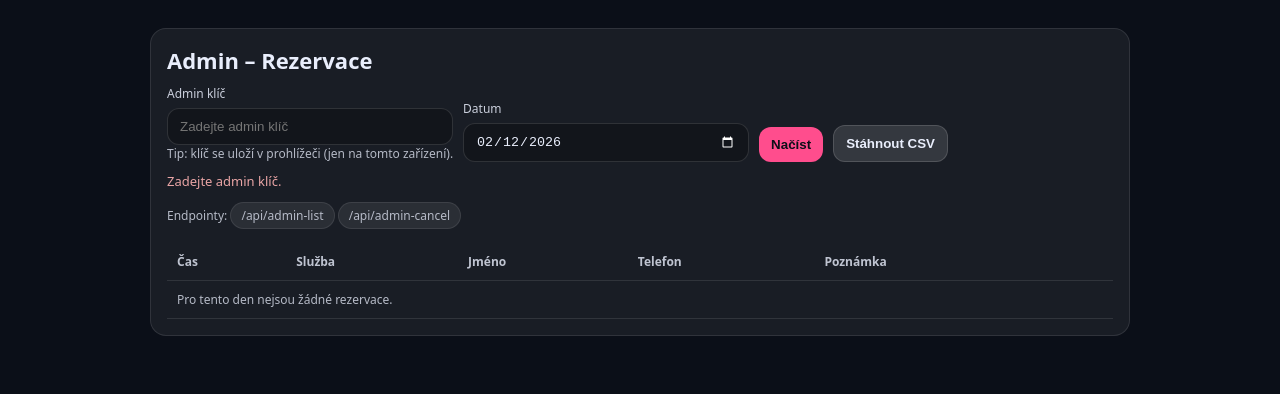
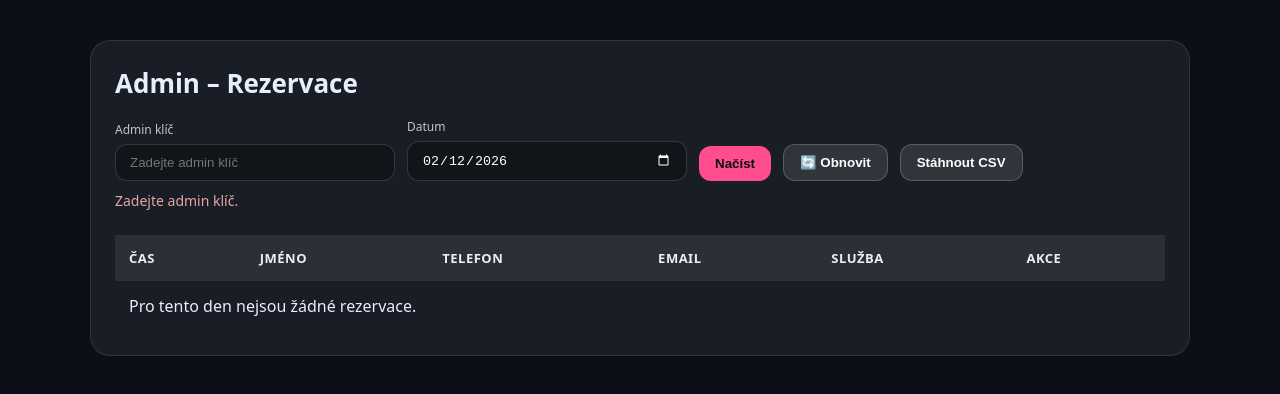
Before and after one commit to nadoprotestit-bit/web, a website: page admin.html in a window 1280 px wide. Drawn offline with Linux system fonts and the light colour scheme.

Commit message:
Refactor admin.html for improved layout and styling

```diff
--- a/admin.html
+++ b/admin.html
@@ -1,91 +1,200 @@
 <!doctype html>
 <html lang="cs">
 <head>
-  <meta charset="utf-8" />
-  <meta name="viewport" content="width=device-width,initial-scale=1" />
+<meta charset="utf-8">
+<meta name="viewport" content="width=device-width, initial-scale=1">
 <title>Body Balance – Admin</title>
+
 <style>
 :root { color-scheme: dark; }
-    body { margin:0; font-family: system-ui, -apple-system, Segoe UI, Roboto, Arial; background:#0b0f18; color:#e9eefc; }
-    .wrap { max-width: 980px; margin: 28px auto; padding: 0 14px; }
-    .card { background: rgba(255,255,255,.06); border: 1px solid rgba(255,255,255,.10); border-radius: 16px; padding: 16px; }
-    h1 { margin: 0 0 10px; font-size: 22px; }
-    .row { display:flex; gap:10px; flex-wrap: wrap; align-items: end; }
-    label { display:block; font-size: 12px; opacity:.85; margin: 0 0 6px; }
-    input { width: 260px; max-width: 100%; padding: 10px 12px; border-radius: 12px; border: 1px solid rgba(255,255,255,.12); background: rgba(0,0,0,.25); color:#e9eefc; }
-    button { padding: 10px 12px; border-radius: 12px; border: 0; cursor:pointer; font-weight: 700; }
-    .btn { background: #ff4d8d; color: #0b0f18; }
-    .btn2 { background: rgba(255,255,255,.12); color:#e9eefc; border: 1px solid rgba(255,255,255,.14); }
-    table { width:100%; border-collapse: collapse; margin-top: 14px; }
-    th, td { text-align:left; padding: 10px; border-bottom: 1px solid rgba(255,255,255,.10); font-size: 14px; vertical-align: top; }
-    th { font-size: 12px; opacity:.8; }
-    .muted { opacity:.75; font-size: 12px; }
-    .danger { background: rgba(255,80,80,.15); border: 1px solid rgba(255,80,80,.25); color:#ffd2d2; }
-    .toast { margin-top: 10px; font-size: 13px; opacity:.9; }
-    .pill { display:inline-block; padding: 4px 10px; border-radius: 999px; background: rgba(255,255,255,.10); border: 1px solid rgba(255,255,255,.12); font-size: 12px; }
+
+body {
+  margin:0;
+  font-family: system-ui, -apple-system, Segoe UI, Roboto, Arial;
+  background:#0b0f18;
+  color:#e9eefc;
+}
+
+.wrap {
+  max-width: 1100px;
+  margin: 40px auto;
+  padding: 0 20px;
+}
+
+.card {
+  background: rgba(255,255,255,.06);
+  border: 1px solid rgba(255,255,255,.10);
+  border-radius: 20px;
+  padding: 24px;
+}
+
+h1 {
+  margin-top:0;
+  font-size: 26px;
+}
+
+.row {
+  display:flex;
+  gap:12px;
+  flex-wrap: wrap;
+  align-items: end;
+}
+
+label {
+  display:block;
+  font-size: 12px;
+  opacity:.8;
+  margin-bottom:6px;
+}
+
+input {
+  padding: 10px 14px;
+  border-radius: 12px;
+  border: 1px solid rgba(255,255,255,.15);
+  background: rgba(0,0,0,.3);
+  color:#fff;
+  width: 250px;
+}
+
+button {
+  padding: 10px 16px;
+  border-radius: 12px;
+  border: none;
+  cursor:pointer;
+  font-weight: 600;
+  transition:.2s;
+}
+
+.btn-main {
+  background: #ff4d8d;
+  color: #0b0f18;
+}
+
+.btn-main:hover {
+  background:#ff6aa0;
+}
+
+.btn-secondary {
+  background: rgba(255,255,255,.1);
+  color:#fff;
+  border:1px solid rgba(255,255,255,.2);
+}
+
+.btn-secondary:hover {
+  background: rgba(255,255,255,.18);
+}
+
+#admin-table {
+  width:100%;
+  border-collapse: collapse;
+  margin-top:25px;
+}
+
+#admin-table th,
+#admin-table td {
+  padding:14px;
+  text-align:left;
+}
+
+#admin-table th {
+  background: rgba(255,255,255,.08);
+  font-size: 13px;
+  text-transform: uppercase;
+  letter-spacing: .5px;
+}
+
+#admin-table tr:nth-child(even) {
+  background: rgba(255,255,255,.03);
+}
+
+.today-highlight {
+  background: rgba(255,255,255,.06) !important;
+}
+
+.cancel-btn {
+  background:#e5484d;
+  color:white;
+  padding:6px 12px;
+  border-radius:8px;
+}
+
+.cancel-btn:hover {
+  background:#ff6369;
+}
+
+.toast {
+  margin-top:10px;
+  font-size:14px;
+  opacity:.9;
+}
 </style>
 </head>
+
 <body>
+
 <div class="wrap">
   <div class="card">
     <h1>Admin – Rezervace</h1>
+
     <div class="row">
       <div>
         <label>Admin klíč</label>
-          <input id="k" type="password" placeholder="Zadejte admin klíč" />
-          <div class="muted">Tip: klíč se uloží v prohlížeči (jen na tomto zařízení).</div>
+        <input id="adminKey" type="password" placeholder="Zadejte admin klíč">
       </div>
+
       <div>
         <label>Datum</label>
-          <input id="d" type="date" />
+        <input id="dateInput" type="date">
       </div>
-        <button class="btn" id="load">Načíst</button>
-        <button class="btn2" id="csv">Stáhnout CSV</button>
+
+      <button class="btn-main" id="loadBtn">Načíst</button>
+      <button class="btn-secondary" id="refreshBtn">🔄 Obnovit</button>
+      <button class="btn-secondary" id="csvBtn">Stáhnout CSV</button>
     </div>
+
     <div class="toast" id="msg"></div>
 
-      <div style="margin-top:12px" class="muted">
-        Endpointy: <span class="pill">/api/admin-list</span> <span class="pill">/api/admin-cancel</span>
-      </div>
-
-      <table>
+    <table id="admin-table">
       <thead>
         <tr>
           <th>Čas</th>
-            <th>Služba</th>
           <th>Jméno</th>
           <th>Telefon</th>
-            <th>Poznámka</th>
-            <th></th>
+          <th>Email</th>
+          <th>Služba</th>
+          <th>Akce</th>
         </tr>
       </thead>
-        <tbody id="t"></tbody>
+      <tbody></tbody>
     </table>
+
   </div>
 </div>
 
 <script>
-  const $ = (s) => document.querySelector(s);
-  const keyInput = $("#k");
-  const dateInput = $("#d");
+const $ = s => document.querySelector(s);
+
+const adminKeyInput = $("#adminKey");
+const dateInput = $("#dateInput");
 const msg = $("#msg");
-  const tbody = $("#t");
+const tbody = $("#admin-table tbody");
+
 const LSKEY = "bb_admin_key";
+adminKeyInput.value = localStorage.getItem(LSKEY) || "";
+
+const today = new Date().toISOString().slice(0,10);
+dateInput.value = today;
+
 let lastItems = [];
-
-  // init
-  keyInput.value = localStorage.getItem(LSKEY) || "";
-  const today = new Date();
-  dateInput.value = `${today.getFullYear()}-${String(today.getMonth()+1).padStart(2,'0')}-${String(today.getDate()).padStart(2,'0')}`;
 
 function setMsg(text, ok=true){
   msg.textContent = text;
-    msg.style.color = ok ? "rgba(233,238,252,.9)" : "#ffb3b3";
+  msg.style.color = ok ? "#e9eefc" : "#ffb3b3";
 }
 
 async function api(path, options={}){
-    const key = keyInput.value.trim();
-    if (!key) throw new Error("Zadejte admin klíč.");
+  const key = adminKeyInput.value.trim();
+  if(!key) throw new Error("Zadejte admin klíč.");
   localStorage.setItem(LSKEY, key);
 
   const res = await fetch(path, {
@@ -96,55 +205,78 @@
       ...(options.headers || {})
     }
   });
-    const json = await res.json().catch(() => ({}));
-    if (!res.ok) throw new Error(json.error || "Chyba API");
+
+  const json = await res.json();
+  if(!res.ok) throw new Error(json.error || "Chyba API");
   return json;
 }
 
 function render(items){
-    lastItems = items || [];
+  lastItems = items;
   tbody.innerHTML = "";
-    if (!items || !items.length){
-      tbody.innerHTML = `<tr><td colspan="6" class="muted">Pro tento den nejsou žádné rezervace.</td></tr>`;
+
+  if(!items.length){
+    tbody.innerHTML = `<tr><td colspan="6">Pro tento den nejsou žádné rezervace.</td></tr>`;
     return;
   }
 
-    for (const b of items){
+  items.forEach(item => {
     const tr = document.createElement("tr");
-      tr.innerHTML = `
-        <td><b>${b.startTime || ""}</b></td>
-        <td>${(b.serviceName || b.serviceKey || "").toString()}</td>
-        <td>${(b.name || "").toString()}</td>
-        <td>${(b.phone || "").toString()}</td>
-        <td class="muted">${(b.note || "").toString()}</td>
-        <td><button class="danger" data-id="${b.bookingId}">Zrušit</button></td>
-      `;
-      tbody.appendChild(tr);
+
+    if(dateInput.value === today){
+      tr.classList.add("today-highlight");
     }
 
-    tbody.querySelectorAll("button[data-id]").forEach(btn => {
-      btn.addEventListener("click", async () => {
-        const id = btn.getAttribute("data-id");
-        if (!confirm("Opravdu zrušit rezervaci?")) return;
+    tr.innerHTML = `
+      <td><b>${item.startTime}</b></td>
+      <td>${item.name}</td>
+      <td>${item.phone}</td>
+      <td>${item.email || "-"}</td>
+      <td>${item.serviceName || item.serviceKey}</td>
+      <td>
+        <button class="cancel-btn" data-id="${item.bookingId}">
+          Zrušit
+        </button>
+      </td>
+    `;
+
+    tbody.appendChild(tr);
+  });
+
+  attachCancelHandlers();
+}
+
+function attachCancelHandlers(){
+  document.querySelectorAll(".cancel-btn").forEach(btn => {
+    btn.onclick = async () => {
+
+      const confirmed = confirm("Opravdu chcete tuto rezervaci zrušit?");
+      if(!confirmed) return;
+
+      const id = btn.dataset.id;
+
       try{
-          await api("/api/admin-cancel", { method:"POST", body: JSON.stringify({ bookingId: id }) });
+        await api("/api/admin-cancel", {
+          method:"POST",
+          body: JSON.stringify({ bookingId:id })
+        });
+
         setMsg("Rezervace zrušena ✅");
-          // reload
-          load();
+        loadBookings();
       }catch(e){
         setMsg(e.message, false);
       }
-      });
+    };
   });
 }
 
-  async function load(){
+async function loadBookings(){
   try{
-      setMsg("Načítám…");
+    setMsg("Načítám...");
     const date = dateInput.value;
-      const data = await api(`/api/admin-list?date=${encodeURIComponent(date)}`);
+    const data = await api(`/api/admin-list?date=${date}`);
     render(data.items);
-      setMsg(`Načteno: ${data.items.length} rezervací`);
+    setMsg(`Načteno ${data.items.length} rezervací`);
   }catch(e){
     setMsg(e.message, false);
     render([]);
@@ -152,41 +284,35 @@
 }
 
 function toCSV(items){
-    const rows = [
-      ["date","startTime","service","name","phone","email","note","bookingId"]
-    ];
-    for (const b of items){
+  const rows = [["date","startTime","service","name","phone","email","bookingId"]];
+  items.forEach(b=>{
     rows.push([
-        b.date || "",
-        b.startTime || "",
-        (b.serviceName || b.serviceKey || "").toString(),
-        (b.name || "").toString(),
-        (b.phone || "").toString(),
-        (b.email || "").toString(),
-        (b.note || "").toString().replace(/\n/g," "),
-        b.bookingId || ""
+      b.date,
+      b.startTime,
+      b.serviceName || b.serviceKey,
+      b.name,
+      b.phone,
+      b.email || "",
+      b.bookingId
     ]);
-    }
+  });
   return rows.map(r => r.map(v => `"${String(v).replace(/"/g,'""')}"`).join(",")).join("\n");
 }
 
-  $("#load").addEventListener("click", load);
-  $("#csv").addEventListener("click", () => {
+$("#loadBtn").onclick = loadBookings;
+$("#refreshBtn").onclick = loadBookings;
+
+$("#csvBtn").onclick = ()=>{
   const csv = toCSV(lastItems);
-    const blob = new Blob([csv], { type: "text/csv;charset=utf-8" });
+  const blob = new Blob([csv], {type:"text/csv"});
   const a = document.createElement("a");
   a.href = URL.createObjectURL(blob);
   a.download = `rezervace-${dateInput.value}.csv`;
   a.click();
-    URL.revokeObjectURL(a.href);
-  });
+};
 
-  // enter to load
-  keyInput.addEventListener("keydown", (e) => { if (e.key === "Enter") load(); });
-  dateInput.addEventListener("change", load);
+loadBookings();
+</script>
 
-  // auto load
-  load();
-</script>
 </body>
 </html>
```
Lines whose indentation alone changed are shown as unchanged.
